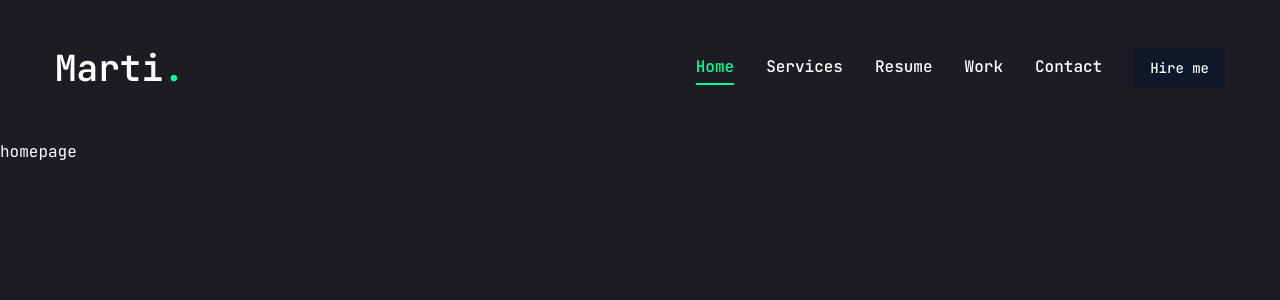
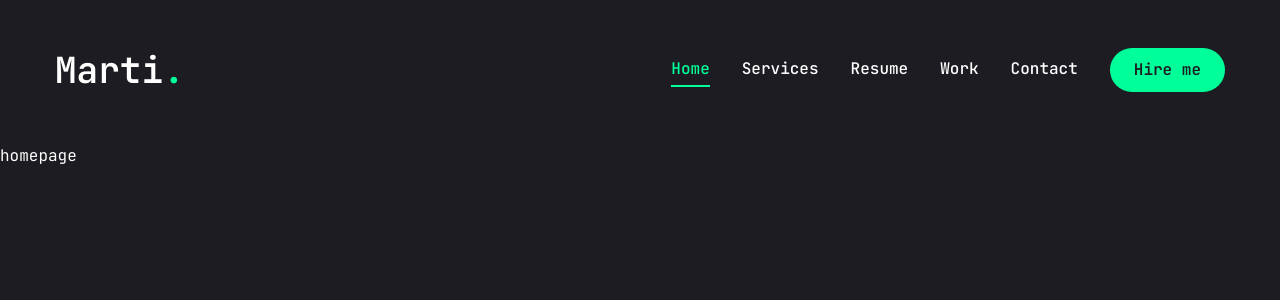
Before and after one commit to zotel1/portafolio-marti, a Next.js app: page / in a window 1280 px wide. Shown: the top 300 px of the page. Built offline with nearby package versions, Linux system fonts and the light colour scheme.

Commit message:
update component button

```diff
--- a/components/ui/button.jsx
+++ b/components/ui/button.jsx
@@ -5,24 +5,19 @@
 import { cn } from "@/lib/utils"
 
 const buttonVariants = cva(
-  "inline-flex items-center justify-center whitespace-nowrap rounded-md text-sm font-medium ring-offset-white transition-colors focus-visible:outline-none focus-visible:ring-2 focus-visible:ring-slate-950 focus-visible:ring-offset-2 disabled:pointer-events-none disabled:opacity-50 dark:ring-offset-slate-950 dark:focus-visible:ring-slate-300",
+  "inline-flex items-center justify-center whitespace-nowrap rounded-full text-base font-semibold ring-offset-white transition-colors",
   {
     variants: {
       variant: {
-        default: "bg-slate-900 text-slate-50 hover:bg-slate-900/90 dark:bg-slate-50 dark:text-slate-900 dark:hover:bg-slate-50/90",
-        destructive:
-          "bg-red-500 text-slate-50 hover:bg-red-500/90 dark:bg-red-900 dark:text-slate-50 dark:hover:bg-red-900/90",
+        default: "bg-accent text-primary hover:bg-accent-hover",
+        primary: "bg-primary text-white",
         outline:
-          "border border-slate-200 bg-white hover:bg-slate-100 hover:text-slate-900 dark:border-slate-800 dark:bg-slate-950 dark:hover:bg-slate-800 dark:hover:text-slate-50",
-        secondary:
-          "bg-slate-100 text-slate-900 hover:bg-slate-100/80 dark:bg-slate-800 dark:text-slate-50 dark:hover:bg-slate-800/80",
-        ghost: "hover:bg-slate-100 hover:text-slate-900 dark:hover:bg-slate-800 dark:hover:text-slate-50",
-        link: "text-slate-900 underline-offset-4 hover:underline dark:text-slate-50",
+        "border border-accent bg-transparent text-accent hover:bg-accent hover:text-primary",
       },
       size: {
-        default: "h-10 px-4 py-2",
-        sm: "h-9 rounded-md px-3",
-        lg: "h-11 rounded-md px-8",
+        default: "h-[44px] px-6",
+        md: "h-[48px] px-6",
+        lg: "h-[56px] px-8 text-sm uppercase tracking-[2px",
         icon: "h-10 w-10",
       },
     },
```
